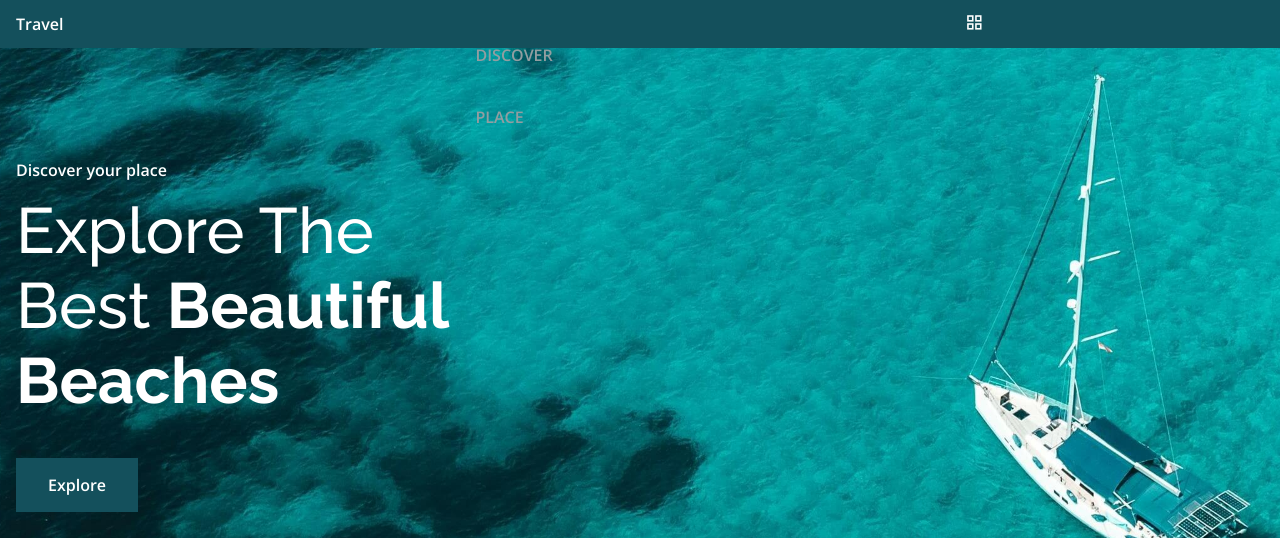
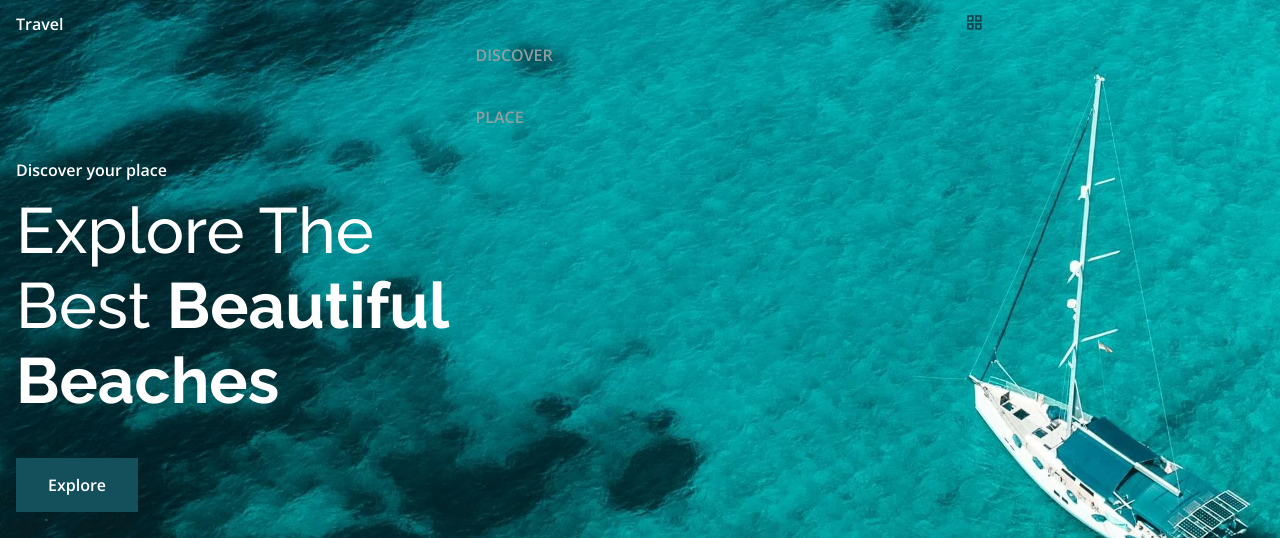
Before and after one commit to yvonneyx/responsive-travel-website, a plain HTML site: page index.html in a window 1280 px wide. Shown: the top 538 px of the page. Drawn offline with nearby package versions, Linux system fonts and the light colour scheme.

Commit message:
Change Background Header

```diff
--- a/assets/css/styles.css
+++ b/assets/css/styles.css
@@ -160,7 +160,7 @@ input {
   top: 0;
   left: 0;
   z-index: var(--z-fixed);
-  background-color: var(--first-color);
+  background-color: transparent;
 }
 
 /* ============ NAV ============ */
@@ -234,6 +234,15 @@ input {
 }
 
 /* Change background header */
+.scroll-header {
+  background-color: var(--body-color);
+  box-shadow: 0 0 4px hsl(var(--hue-color), 64%, 15%, 0.15);
+}
+
+.scroll-header .nav__logo,
+.nav__toggle {
+  color: var(--title-color);
+}
 
 /* Active link */
 
--- a/assets/js/main.js
+++ b/assets/js/main.js
@@ -27,3 +27,11 @@ function linkAction() {
   navMenu.classList.remove("show-menu");
 }
 navLink.forEach((n) => n.addEventListener("click", linkAction));
+
+/* ============= CHANGE BACKGROUND HEADER ============ */
+function scrollHeader() {
+  const header = document.getElementById("header");
+  if (this.scrollY >= 100) header.classList.add("scroll-header");
+  else header.classList.remove("scroll-header");
+}
+window.addEventListener("scroll", scrollHeader);
```
